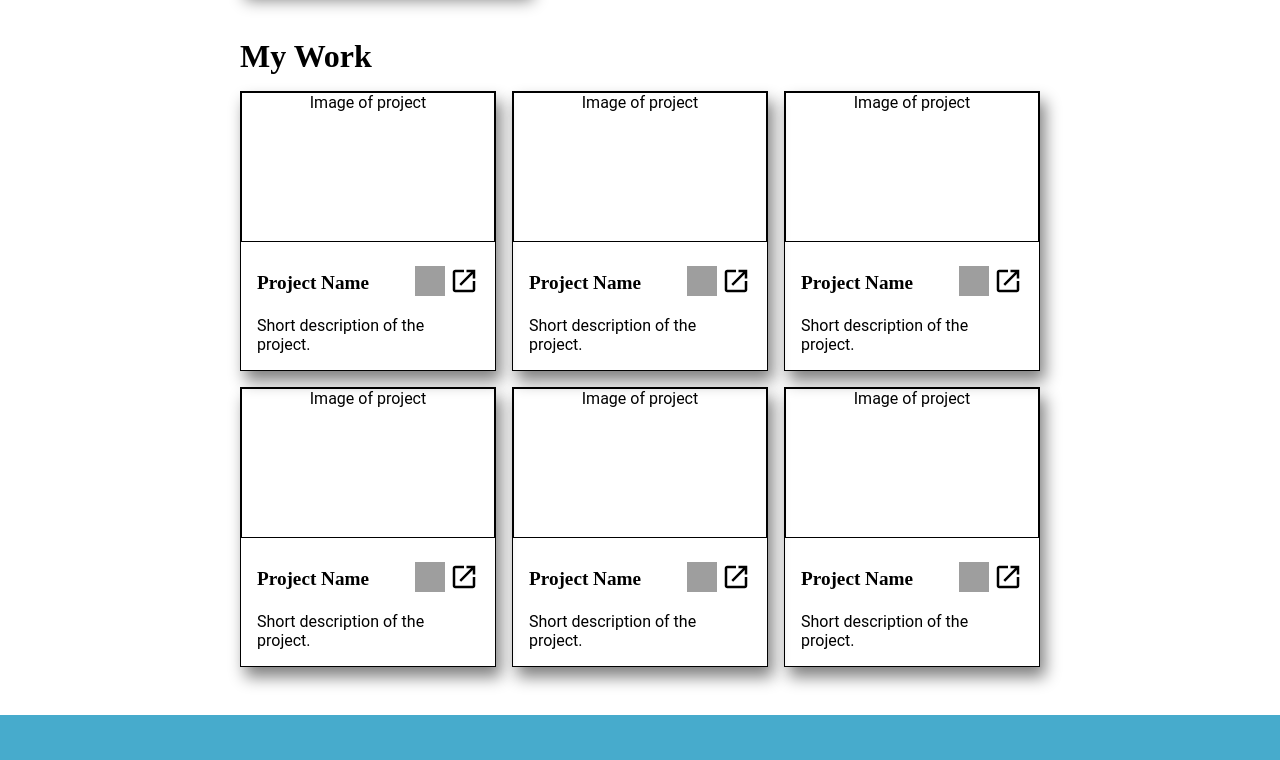
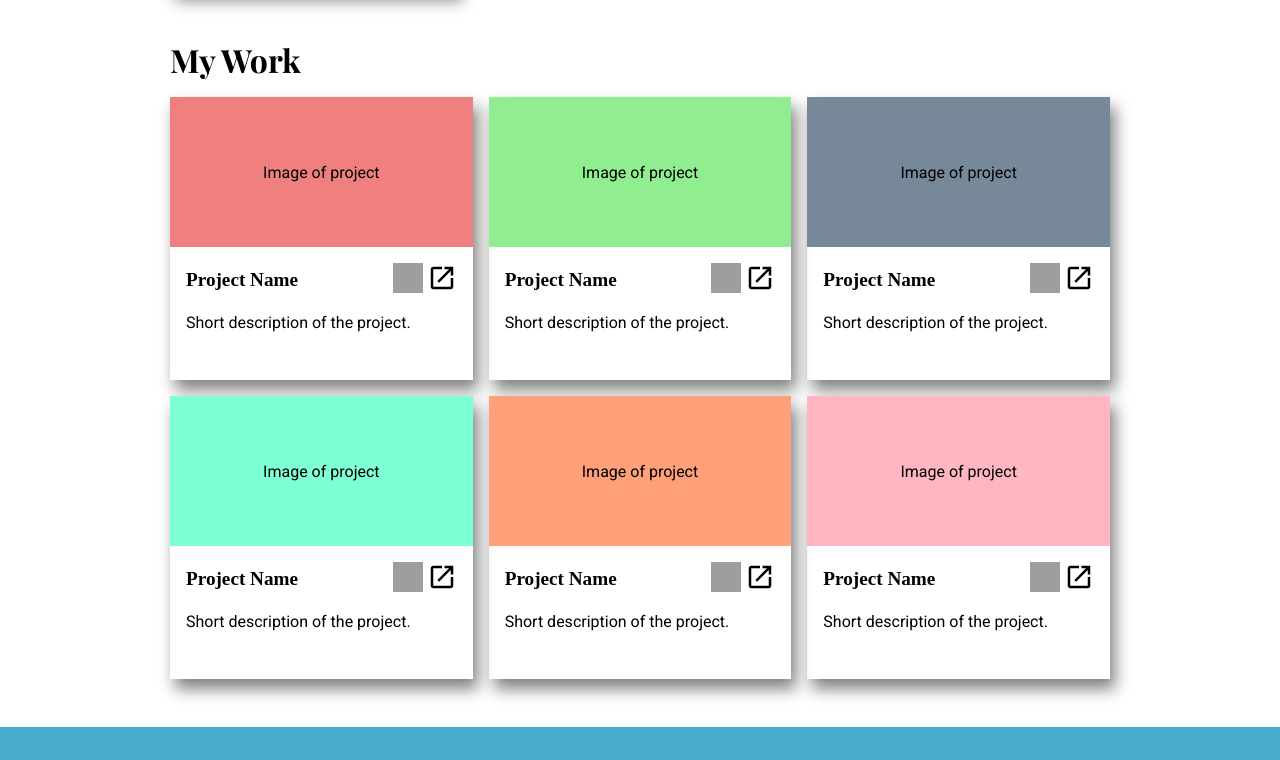
Before and after one commit to IcelandSpar/responsive-homepage, a website built with webpack: page src/index.html in a window 1280 px wide. Shown: the part 500-1260 px from the top of the page. Built offline with nearby package versions, Linux system fonts and the light colour scheme; grey boxes are pictures that could not be loaded; a web font is replaced by a local one.

Commit message:
fix: correct font formatting and adjust layout
add colors to represent picture of projects in
each project picture.

```diff
--- a/src/index.html
+++ b/src/index.html
@@ -9,7 +9,9 @@
       type="text/css"
       href="https://cdn.jsdelivr.net/gh/devicons/devicon@latest/devicon.min.css"
     />
-
+    <link rel="preconnect" href="https://fonts.googleapis.com">
+    <link rel="preconnect" href="https://fonts.gstatic.com" crossorigin>
+    <link href="https://fonts.googleapis.com/css2?family=Playfair+Display:ital,wght@0,400..900;1,400..900&family=Roboto:ital,wght@0,100;0,300;0,400;0,500;0,700;0,900;1,100;1,300;1,400;1,500;1,700;1,900&display=swap" rel="stylesheet">
     <title>Homepage</title>
   </head>
 
@@ -64,7 +66,7 @@ Lorem ipsum dolor sit, amet consectetur adipisicing elit. Eius, hic! Quaerat ex
         <h2 class="my-work-header">My Work</h2>
         <ul class="projects-container">
           <li>
-            <div class="project-image">Image of project</div>
+            <div class="project-image proj1">Image of project</div>
             <div class="project-details-container">
               <div class="name-and-icons">
                 <h3 class="project-names">Project Name</h3>
@@ -89,7 +91,7 @@ Lorem ipsum dolor sit, amet consectetur adipisicing elit. Eius, hic! Quaerat ex
             </div>
           </li>
           <li>
-            <div class="project-image">Image of project</div>
+            <div class="project-image proj2">Image of project</div>
             <div class="project-details-container">
               <div class="name-and-icons">
                 <h3 class="project-names">Project Name</h3>
@@ -114,7 +116,7 @@ Lorem ipsum dolor sit, amet consectetur adipisicing elit. Eius, hic! Quaerat ex
             </div>
           </li>
           <li>
-            <div class="project-image">Image of project</div>
+            <div class="project-image proj3">Image of project</div>
             <div class="project-details-container">
               <div class="name-and-icons">
                 <h3 class="project-names">Project Name</h3>
@@ -139,7 +141,7 @@ Lorem ipsum dolor sit, amet consectetur adipisicing elit. Eius, hic! Quaerat ex
             </div>
           </li>
           <li>
-            <div class="project-image">Image of project</div>
+            <div class="project-image proj4">Image of project</div>
             <div class="project-details-container">
               <div class="name-and-icons">
                 <h3 class="project-names">Project Name</h3>
@@ -164,7 +166,7 @@ Lorem ipsum dolor sit, amet consectetur adipisicing elit. Eius, hic! Quaerat ex
             </div>
           </li>
           <li>
-            <div class="project-image">Image of project</div>
+            <div class="project-image proj5">Image of project</div>
             <div class="project-details-container">
               <div class="name-and-icons">
                 <h3 class="project-names">Project Name</h3>
@@ -189,7 +191,7 @@ Lorem ipsum dolor sit, amet consectetur adipisicing elit. Eius, hic! Quaerat ex
             </div>
           </li>
           <li>
-            <div class="project-image">Image of project</div>
+            <div class="project-image proj6">Image of project</div>
             <div class="project-details-container">
               <div class="name-and-icons">
                 <h3 class="project-names">Project Name</h3>
--- a/src/styles.css
+++ b/src/styles.css
@@ -1,25 +1,11 @@
+@import url('https://fonts.googleapis.com/css2?family=Playfair+Display:ital,wght@0,400..900;1,400..900&family=Roboto:ital,wght@0,100;0,300;0,400;0,500;0,700;0,900;1,100;1,300;1,400;1,500;1,700;1,900&display=swap');
 * {
     margin: 0;
     padding: 0;
     box-sizing: border-box;
 }
 
-/* <uniquifier>: Use a unique and descriptive class name
-<weight>: Use a value from 400 to 900 */
-@font-face {
-    .playfair-display {
-        font-family: "Playfair Display", serif;
-        font-optical-sizing: auto;
-        font-weight: 400;
-        font-style: normal;
-      }
 
-      .roboto-regular {
-        font-family: "Roboto", sans-serif;
-        font-weight: 400;
-        font-style: normal;
-      }
-}
 
 
 body {
@@ -41,7 +27,7 @@ body {
     width: 100%;
     position: absolute;
     z-index: -1;
-    transform: skewY(-12deg);
+    transform: skewY(-8deg);
     transform-origin: top left;
 
 }
@@ -49,7 +35,7 @@ body {
     display: flex;
     flex-direction: column;
     gap: 3rem;
-    max-width: 800px;
+    max-width: 940px;
     margin:  3rem;
 
 }
@@ -142,7 +128,7 @@ figure {
 
 .projects-container li {
 
-    border: 1px solid black;
+    /* border: 1px solid black; */
     display: flex;
     flex-direction: column;
 
@@ -152,11 +138,37 @@ figure {
 }
 
 .project-image {
-    text-align: center;
-    align-self: center;
+    display: flex;
+    justify-content: center;
+    align-items: center;
     width: 100%;
     height: 150px;
-    border: 1px solid black;
+
+}
+
+.proj1 {
+    background-color: lightcoral;
+}
+
+.proj2 {
+    background-color: lightgreen;
+}
+
+.proj3 {
+    background-color: lightslategray;
+}
+
+.proj4 {
+    background-color: aquamarine;
+}
+
+.proj5 {
+    background-color: lightsalmon;
+}
+
+.proj6 {
+    background-color: lightpink;
+
 }
 
 .project-names {
@@ -168,8 +180,13 @@ figure {
     display: flex;
     flex-direction: column;
     gap: 1rem;
-    padding: .5rem 1rem 1rem 1rem;
+    padding: 0 1rem 3rem 1rem;
 }
+
+.project-descript {
+    font-family: 'Roboto';
+}
+
 .name-and-icons {
     display: flex;
     justify-content: space-between;
@@ -189,7 +206,7 @@ figure {
     display: flex;
     justify-content: space-between;
     align-items: flex-start;
-    max-width: 800px;
+    max-width: 940px;
     margin:  3rem;
     gap: 2rem;
     color: #D9D9D9;
--- a/webpack.config.js
+++ b/webpack.config.js
@@ -29,6 +29,10 @@ module.exports = {
         test: /\.(png|svg|jpg|jpeg|gif)$/i,
         type: "asset/resource",
       },
+      {
+        test: /\.(woff|woff2|eot|ttf|otf)$/i,
+        type: 'asset/resource',
+      },
     ],
   },
 };
```
